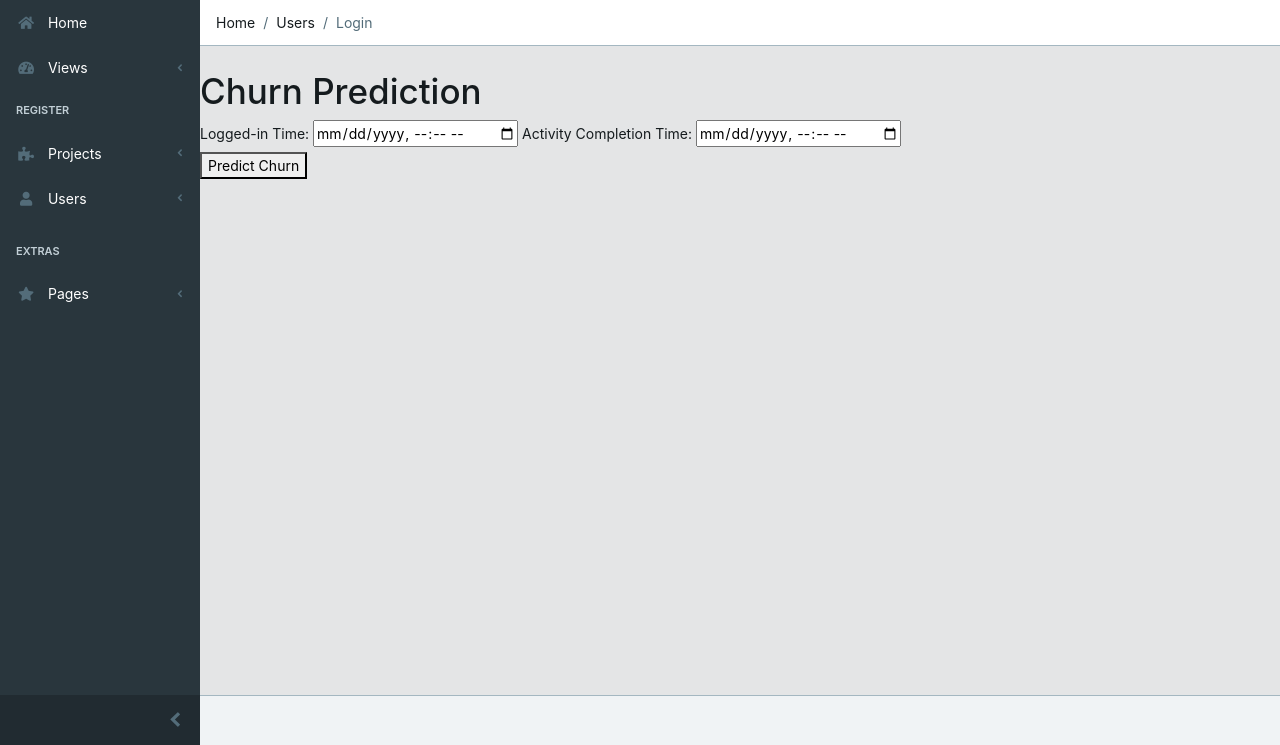
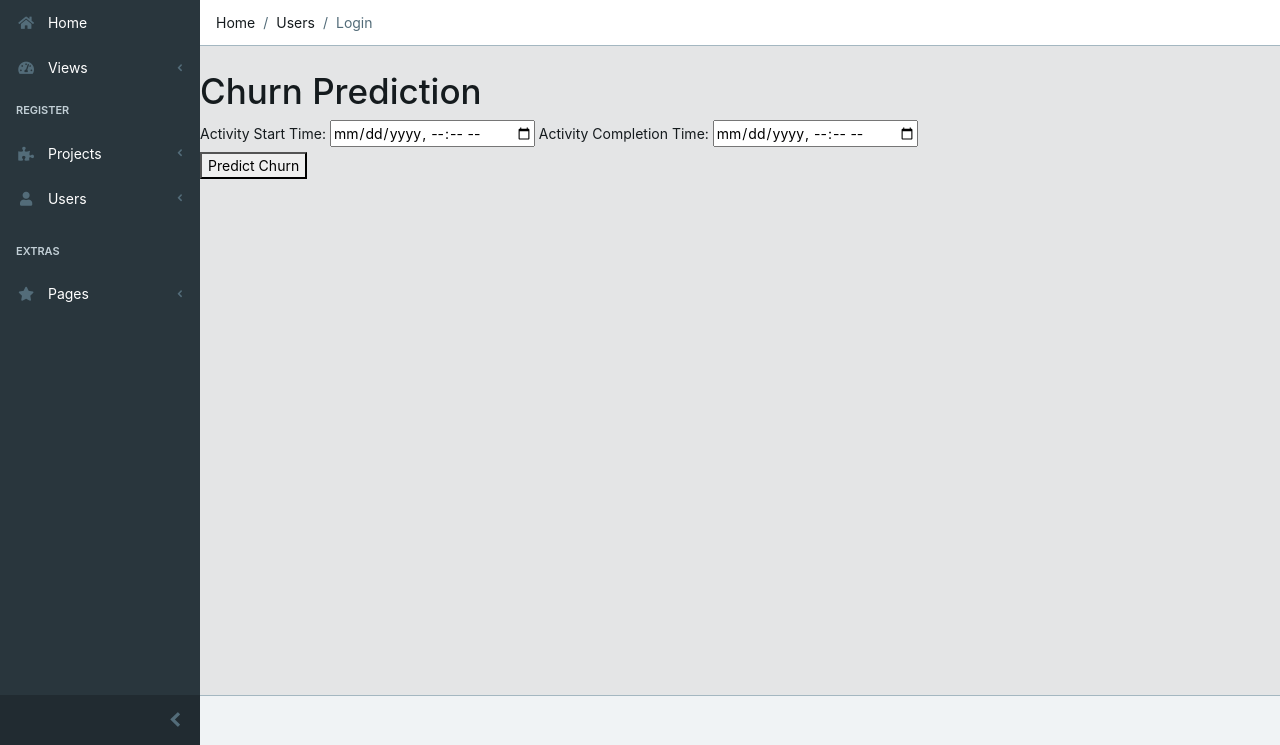
Before and after one commit to Krippykesh/project_management_system_project_django, a Django app: page /register/churn_prediction/ in a window 1280 px wide. Shown: the part 55-800 px from the top of the page. Run offline with Django 3.2, Linux system fonts and the light colour scheme; some libraries are stand-ins or nearby versions.

Commit message:
updated churn

```diff
--- a/register/templates/register/churn_prediction.html
+++ b/register/templates/register/churn_prediction.html
@@ -1,13 +1,11 @@
-
 {% extends 'core/base.html' %}
 {% load static %}
 
-
 {% block breadcrumb %}
-        <li class="breadcrumb-item">Home</li>
-        <li class="breadcrumb-item">Users</li>
-        <li class="breadcrumb-item active">Login</li>
-{% endblock breadcrumb%}
+    <li class="breadcrumb-item">Home</li>
+    <li class="breadcrumb-item">Users</li>
+    <li class="breadcrumb-item active">Login</li>
+{% endblock breadcrumb %}
 
 {% block content %}
 <head>
@@ -17,27 +15,37 @@
     <h1>Churn Prediction</h1>
 
     <div>
-        <label for="logged_in_time">Logged-in Time:</label>
+        <label for="logged_in_time">Activity Start Time:</label>
         <input type="datetime-local" id="logged_in_time" name="logged_in_time" required>
 
         <label for="activity_completion_time">Activity Completion Time:</label>
         <input type="datetime-local" id="activity_completion_time" name="activity_completion_time" required>
-
     </div>
 
     <button id="predict-churn-btn">Predict Churn</button>
 
+    <div id="error-message" style="color: red;"></div>
     <div id="churn-prediction-result"></div>
 
     <script src="https://code.jquery.com/jquery-3.6.0.min.js"></script>
     <script>
         $(document).ready(function() {
-            // Perform churn prediction on button click
             $('#predict-churn-btn').click(function() {
-                // Generate random churn percentage
-                var churnPercentage = Math.floor(Math.random() * 100) + 1;
+                var startTime = $('#logged_in_time').val();
+                var completionTime = $('#activity_completion_time').val();
 
-                $('#churn-prediction-result').text('Churn Percentage: ' + churnPercentage + '%');
+                if (startTime === "" || completionTime === "") {
+                    $('#error-message').text("Please fill in all the fields.");
+                } else if (!$(this).prop('disabled')) {
+                    $('#error-message').text(""); // Clear the error message if all fields are filled
+
+                    var churnPercentage = Math.floor(Math.random() * 51) + 50;
+                    $('#churn-prediction-result').text('Churn Percentage: ' + churnPercentage + '%');
+
+                    $(this).prop('disabled', true); // Disable the button after it is clicked
+                } else {
+                    $('#error-message').text("Button already clicked."); // Show error message if button is clicked twice
+                }
             });
         });
     </script>
--- a/register/views.py
+++ b/register/views.py
@@ -170,7 +170,8 @@ def churn_prediction(request):
     r_index=random.randint(0, len(dhatime)-1)
 
     random_logged_in_time = dhatime[r_index]  # Example: Random logged-in time
-    random_completion_duration = random.randint(1, 29)  # Example: Random completion duration less than 30
+    random_completion_duration = random.randint(1, 29)
+    churn_perc=random.randint(50,100) # Example: Random completion duration less than 30
 
     return render(request, 'register/churn_prediction.html', {
         'random_logged_in_time': random_logged_in_time,
```
